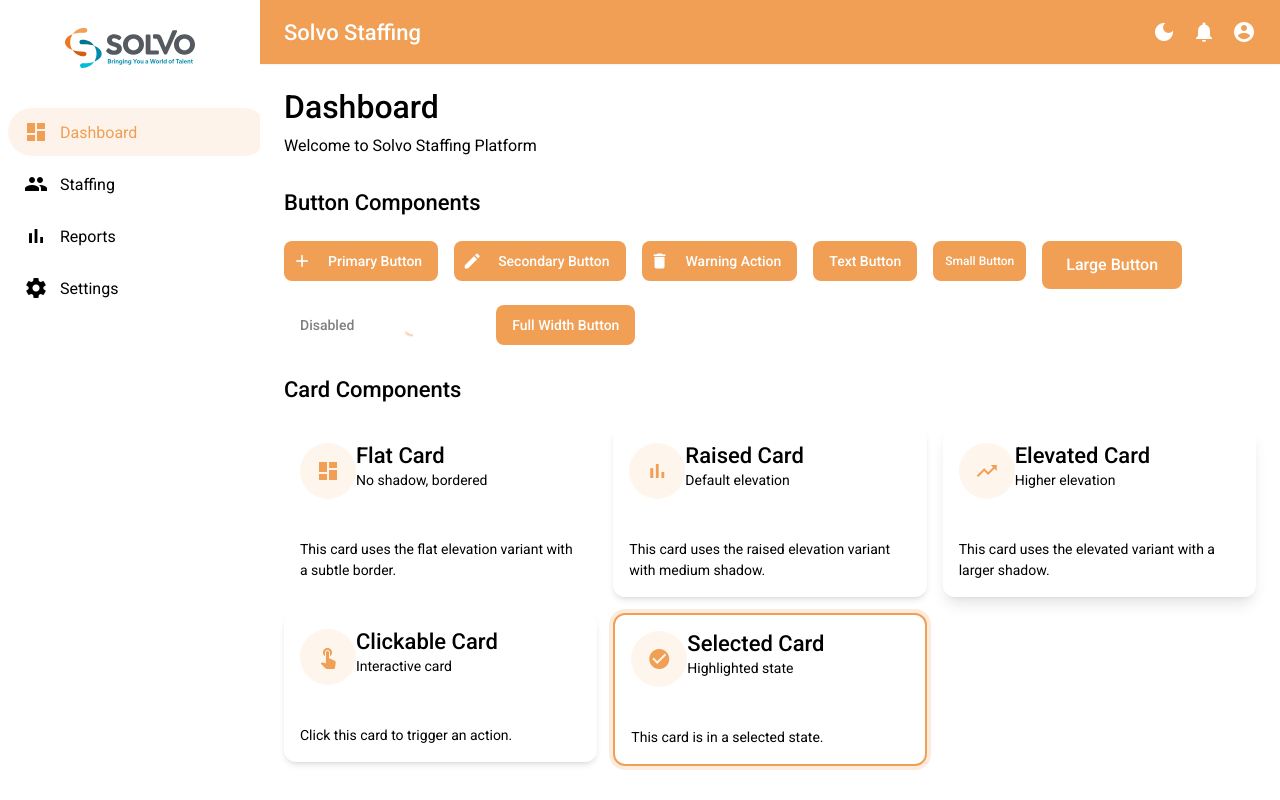
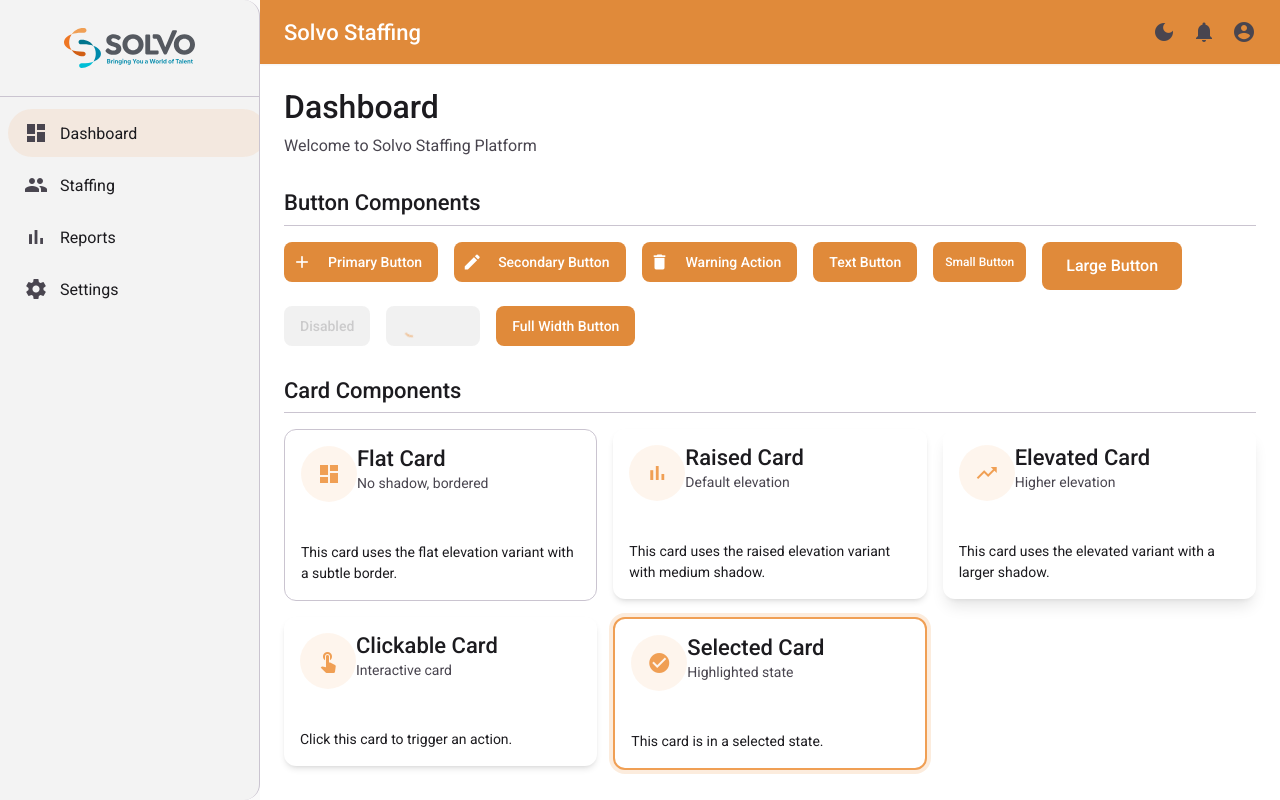
Before and after one commit to kensey1986/solvo-staffing-frontend, an Angular app: page /dashboard in a window 1280 px wide. Built offline with nearby package versions, Linux system fonts and the light colour scheme.

Commit message:
feat: enhance light theme with improved surface colors and custom brand colors

```diff
--- a/src/styles/_theme.scss
+++ b/src/styles/_theme.scss
@@ -123,21 +123,40 @@
 @mixin light-theme {
   @include mat.theme($solvo-light-theme);
 
-  // Override with custom brand colors
-  --mat-sys-primary: #{vars.$primary-color};
+  // Surface colors - más definidos para mejor contraste
+  --mat-sys-surface: #ffffff;
+  --mat-sys-on-surface: #1c1b1f;
+  --mat-sys-surface-container: #f3f3f3;
+  --mat-sys-surface-container-low: #f8f8f8;
+  --mat-sys-surface-container-high: #e8e8e8;
+  --mat-sys-surface-container-highest: #e0e0e0;
+  --mat-sys-surface-variant: #e7e0ec;
+  --mat-sys-on-surface-variant: #49454f;
+  --mat-sys-background: #fafafa;
+  --mat-sys-on-background: #1c1b1f;
+  --mat-sys-outline: #79747e;
+  --mat-sys-outline-variant: #cac4d0;
+
+  // Override with custom brand colors - más saturados
+  --mat-sys-primary: #e08a3a;
   --mat-sys-on-primary: #{vars.$primary-contrast};
-  --mat-sys-primary-container: #{vars.$primary-light};
-  --mat-sys-on-primary-container: #{vars.$primary-dark};
+  --mat-sys-primary-container: #ffd9b8;
+  --mat-sys-on-primary-container: #5c3000;
 
-  --mat-sys-secondary: #{vars.$secondary-color};
-  --mat-sys-on-secondary: #{vars.$secondary-contrast};
-  --mat-sys-secondary-container: #{vars.$secondary-light};
-  --mat-sys-on-secondary-container: #{vars.$secondary-dark};
+  --mat-sys-secondary: #4fc9dd;
+  --mat-sys-on-secondary: #003640;
+  --mat-sys-secondary-container: #b5e9f5;
+  --mat-sys-on-secondary-container: #00424d;
+
+  --mat-sys-tertiary: #7d5260;
+  --mat-sys-on-tertiary: #ffffff;
+  --mat-sys-tertiary-container: #ffd8e4;
+  --mat-sys-on-tertiary-container: #31111d;
 
   --mat-sys-error: #{vars.$warn-color};
   --mat-sys-on-error: #{vars.$warn-contrast};
-  --mat-sys-error-container: #{vars.$warn-light};
-  --mat-sys-on-error-container: #{vars.$warn-dark};
+  --mat-sys-error-container: #ffdad6;
+  --mat-sys-on-error-container: #410002;
 }
 
 /// Apply dark theme
```
